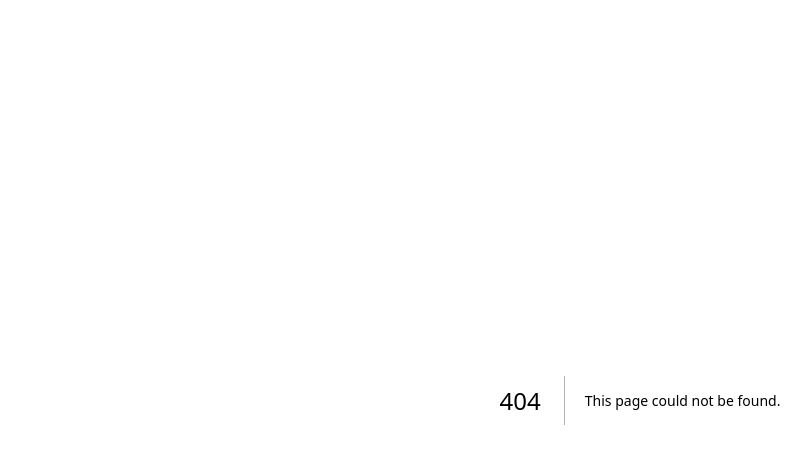
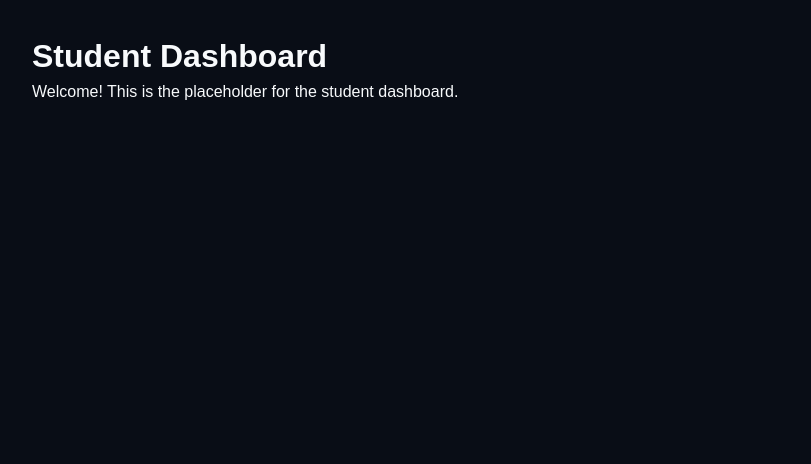
Before and after one commit to harizith/VM-HUB, a Next.js app: page /dashboard in a window 1280 px wide. Before the commit this address had no page. Shown: the top 464 px of the page, without its empty margins (0-811 px from the left). Built offline with nearby package versions, Linux system fonts and the light colour scheme; a web font is replaced by a local one.

Commit message:
Add placeholder dashboard page

```diff
--- /dev/null
+++ b/src/app/dashboard/page.tsx
@@ -0,0 +1,8 @@
+export default function DashboardPage() {
+  return (
+    <div style={{ padding: "2rem", fontFamily: "sans-serif" }}>
+      <h1>Student Dashboard</h1>
+      <p>Welcome! This is the placeholder for the student dashboard.</p>
+    </div>
+  );
+}
```
